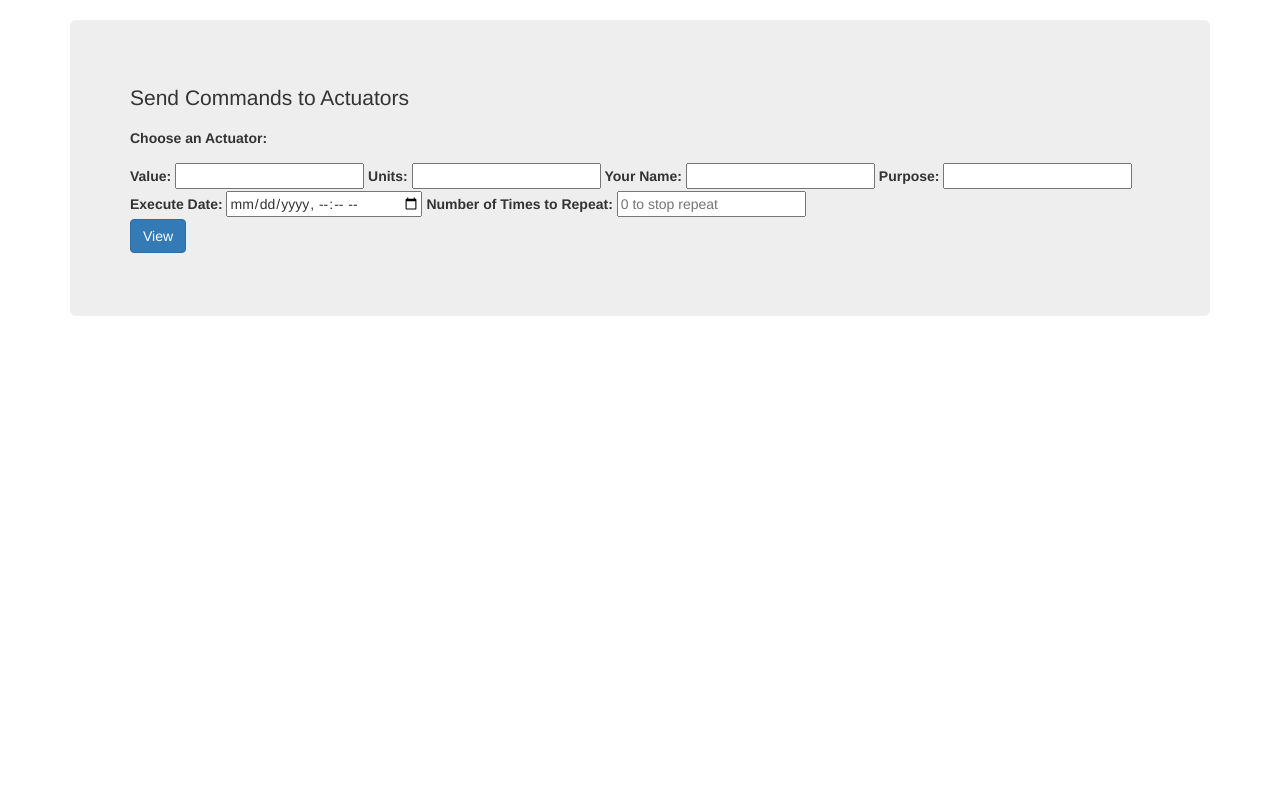
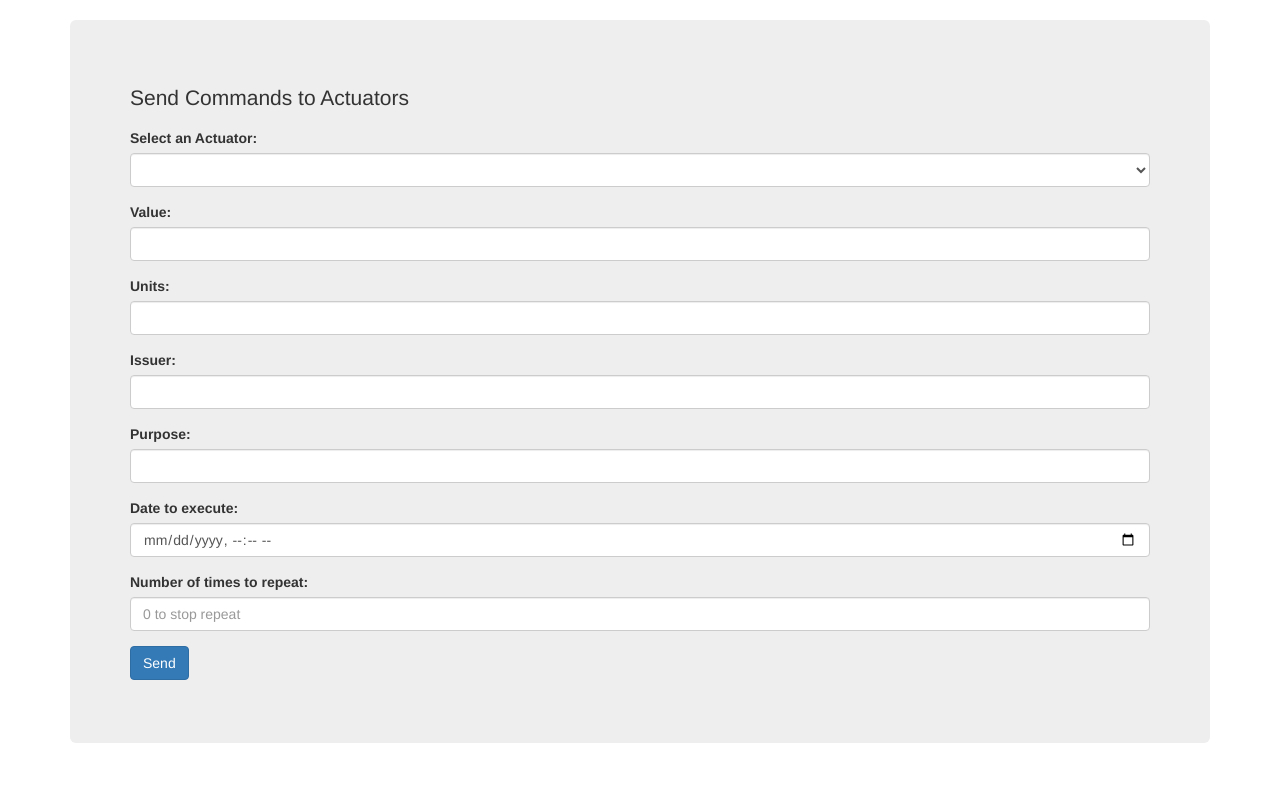
Before and after one commit to daniellimzj/HydRC4nics_Orbital, a Flask app: page /send-commands in a window 1280 px wide. Shown: the part 72-865 px from the top of the page. Before the commit the page ends 388 px from the top, so only its background shows below. Run offline with Flask 3, Linux system fonts and the light colour scheme; lists and menus that the app fills with data are empty; some libraries are stand-ins or nearby versions.

Commit message:
upgrade form formatting

```diff
--- a/Application/Servers/Webpage/application.py
+++ b/Application/Servers/Webpage/application.py
@@ -116,6 +116,7 @@ def viewCommands():
 @application.route("/send-commands", methods = ("GET", "POST"))
 def sendCommands():
 
+    success = None
     commandForm = f.CommandForm()
 
     if commandForm.validate_on_submit():
@@ -124,8 +125,12 @@ def sendCommands():
                              purpose = commandForm.purpose.data, executeDate = commandForm.executeDate.data,
                              repeat = commandForm.repeat.data)
         print(command)
+        success = "Command Sent Successfully!"
 
-    return render_template("send-commands.html", commandForm = commandForm)
+    else:
+        success = None
+
+    return render_template("send-commands.html", commandForm = commandForm, success = success)
 
 app = dash.Dash(
         __name__,
--- a/Application/Servers/Webpage/forms.py
+++ b/Application/Servers/Webpage/forms.py
@@ -11,7 +11,7 @@ from flask_bootstrap import Bootstrap
 from flask_wtf import FlaskForm
 from flask_wtf.file import FileField, FileRequired
 
-from wtforms import StringField, IntegerField, RadioField, FormField
+from wtforms import StringField, IntegerField, RadioField, FormField, SelectField
 from wtforms.fields.html5 import DateTimeLocalField
 from wtforms.validators import DataRequired
 
@@ -21,23 +21,22 @@ from .. import db
 
 # reusable form
 class RangeForm(FlaskForm):
-    recent = IntegerField('recent')
-    start = DateTimeLocalField('start', format = '%Y-%m-%dT%H:%M')
-    end = DateTimeLocalField('end', format = '%Y-%m-%dT%H:%M')
+    recent = IntegerField('Most recent:')
+    start = DateTimeLocalField('Or choose a range from:', format = '%Y-%m-%dT%H:%M')
+    end = DateTimeLocalField('To:', format = '%Y-%m-%dT%H:%M')
 
     def validate(self):
-        return (self.recent or (self.startDay and self.startTime and self.endDay and self.endTime))
+        return (self.recent or (self.start and self.end))
 
 
 # to get data
 class SensorForm(FlaskForm):
-
     sensorsList = db.getAllSensors()
     choices = [(0, "All Sensors")]
     for sensor in sensorsList:
         choices.append((sensor['id'], f"{sensor['type']} {sensor['position']}"))
 
-    selectSensor = RadioField(choices = choices)
+    selectSensor = SelectField("Select a sensor:", choices = choices)
     selectReadings = FormField(RangeForm)
 
     def validate(self):
@@ -51,8 +50,8 @@ class CommandsForm(FlaskForm):
     for actuator in actuatorsList:
         choices.append((actuator['id'], f"{actuator['type']} {actuator['position']}"))
 
-    selectActuator = RadioField(choices = choices)
-    selectCommandsType = RadioField(choices = [(0, "All Commands"), (1, "Only Active Commands")])
+    selectActuator = SelectField("Select an Actuator:", choices = choices)
+    selectCommandsType = SelectField("Select the type of commands:", choices = [(0, "All Commands"), (1, "Only Active Commands")])
     selectCommands = FormField(RangeForm)
 
     def validate(self):
@@ -63,10 +62,10 @@ class CommandForm(FlaskForm):
     actuatorsList = db.getAllActuators()
     choices = [(actuator['id'], f"{actuator['type']} {actuator['position']}") for actuator in actuatorsList]
 
-    selectActuator = RadioField(choices = choices)
-    value = IntegerField('value', validators = [DataRequired()])
-    units = StringField('units', validators = [DataRequired()])
-    issuer = StringField('issuer', validators = [DataRequired()])
-    purpose = StringField('purpose', validators = [DataRequired()])
-    executeDate = DateTimeLocalField('executeDate', format = '%Y-%m-%dT%H:%M')
-    repeat = IntegerField('repeat', validators = [DataRequired()])
+    selectActuator = SelectField("Select an Actuator:", choices = choices)
+    value = IntegerField('Value:', validators = [DataRequired()])
+    units = StringField('Units:', validators = [DataRequired()])
+    issuer = StringField('Issuer:', validators = [DataRequired()])
+    purpose = StringField('Purpose:', validators = [DataRequired()])
+    executeDate = DateTimeLocalField('Date to execute:', format = '%Y-%m-%dT%H:%M')
+    repeat = IntegerField('Number of times to repeat:')
--- a/Application/Servers/Webpage/templates/send-commands.html
+++ b/Application/Servers/Webpage/templates/send-commands.html
@@ -1,4 +1,5 @@
 {% extends "main.html" %}
+{% import "bootstrap/wtf.html" as wtf %}
 
 {% block content %}
 
@@ -6,30 +7,25 @@
 <div>
     <form method="POST" action="{{ url_for('sendCommands') }}">
         {{ commandForm.csrf_token }}
-          <div class="control-group">
-           <label class="control-label">Choose an Actuator: </label>
-            {{ commandForm.selectActuator(size = 20) }}
-            <label class="control-label">Value: </label>
-            {{ commandForm.value(size = 20) }}
-            <label class="control-label">Units: </label>
-            {{ commandForm.units(size = 20) }}
-            <label class="control-label">Your Name: </label>
-            {{ commandForm.issuer(size = 20) }}
-            <label class="control-label">Purpose: </label>
-            {{ commandForm.purpose(size = 20) }}
-            <label class="control-label">Execute Date: </label>
-            {{ commandForm.executeDate(size = 20) }}
-            <label class="control-label">Number of Times to Repeat: </label>
-            {{ commandForm.repeat(size = 20, placeholder = "0 to stop repeat") }}
+          <div class="control-group my-auto">
+            {{ wtf.form_field(commandForm.selectActuator) }}
+            {{ wtf.form_field(commandForm.value) }}
+            {{ wtf.form_field(commandForm.units) }}
+            {{ wtf.form_field(commandForm.issuer) }}
+            {{ wtf.form_field(commandForm.purpose) }}
+            {{ wtf.form_field(commandForm.executeDate) }}
+            {{ wtf.form_field(commandForm.repeat, placeholder = "0 to stop repeat") }}
 
-
-
-           <div class="control-group">
-            <div class="controls">
-                <input class="btn btn-primary" type="submit" value="View">
-            </div>
+           <div class="controls">
+                <input class="btn btn-primary" type="submit" value="Send">
+           </div>
           </div>
     </form>
 </div>
 
+{% if success %}
+{{ success }}
+{% endif %}
+
+
 {% endblock %}
```
Also changed, not shown: Application/Servers/Webpage/templates/get-data.html (+7 -10 lines), Application/Servers/Webpage/templates/view-commands.html (+6 -12 lines), Application/Servers/Webpage/README.md.
